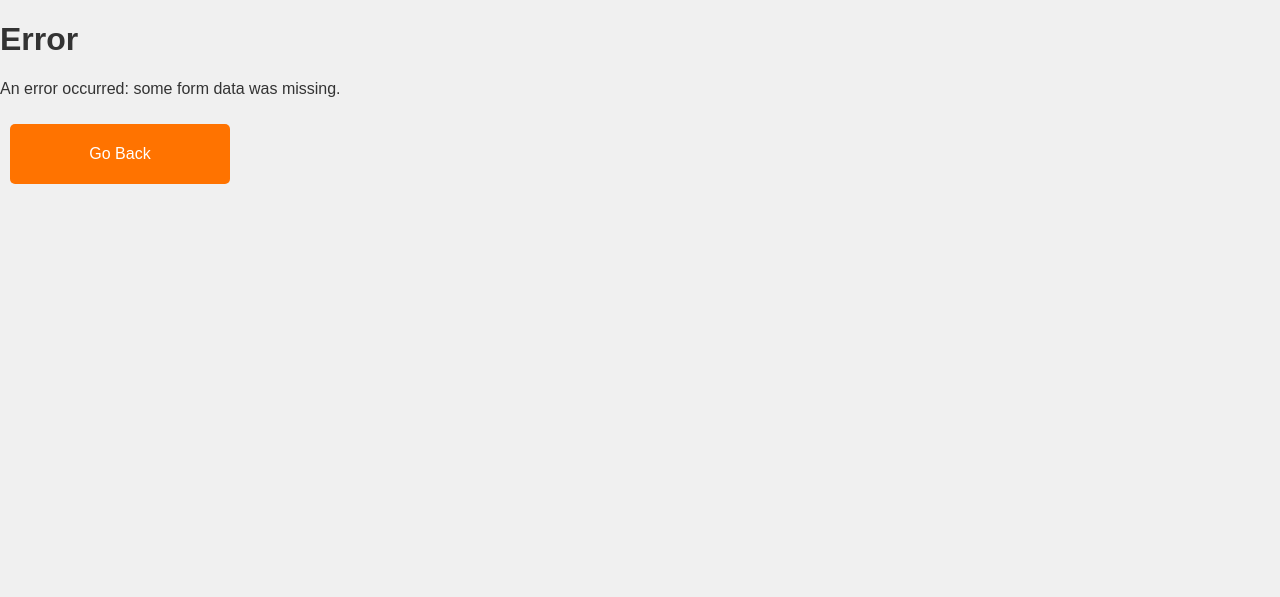
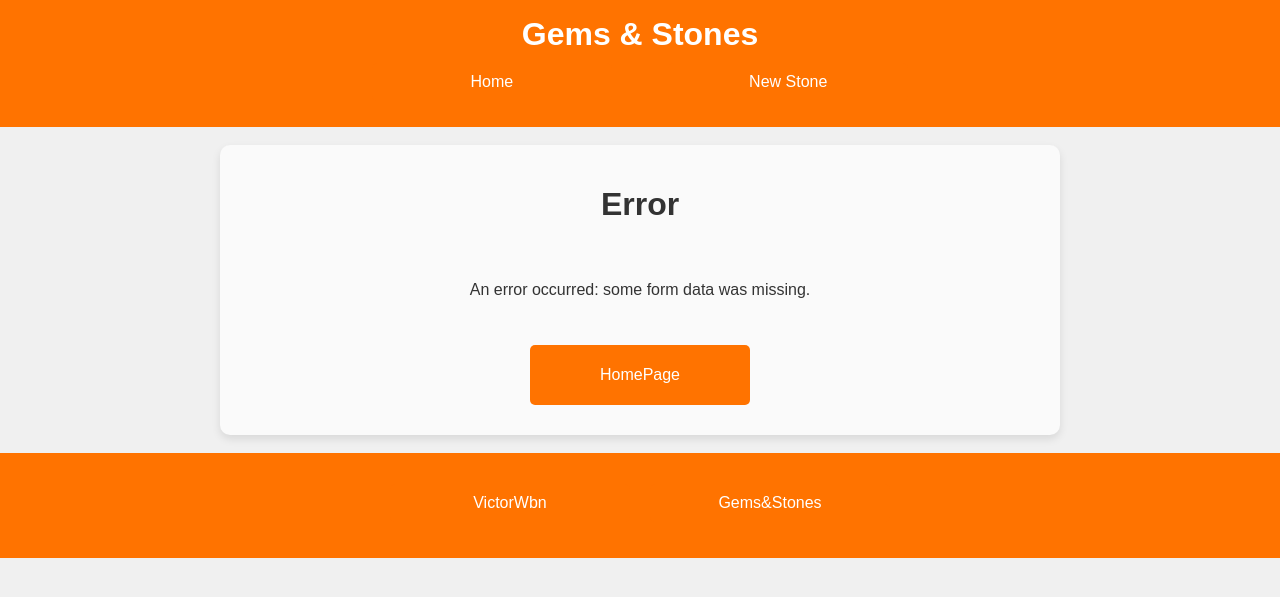
Before and after one commit to VictorWbn/Gems-Stones, a Flask app: page /error in a window 1280 px wide. Shown: the top 597 px of the page. Run offline with Flask 3, Linux system fonts and the light colour scheme.

Commit message:
update page/style

```diff
--- a/static/style/style.css
+++ b/static/style/style.css
@@ -234,3 +234,44 @@ a.button img {
 a:hover {
     background-color: hsl(27, 100%, 70%);
 }
+
+.error-page {
+    display: flex;
+    flex-direction: column;
+    align-items: center;
+    gap: 20px;
+    margin: 0 auto;
+    max-width: 800px;
+    padding: 20px;
+    background-color: #fafafa;
+    border-radius: 10px;
+    box-shadow: 0 4px 8px rgba(0, 0, 0, 0.1);
+}
+
+body::-webkit-scrollbar {
+  display: none;
+}
+
+.stone-listing {
+    display: flex;
+    flex-direction: column;
+    align-items: center;
+    gap: 20px;
+    margin: 0 auto;
+    max-width: 80%;
+    padding: 20px;
+    background-color: #fafafa;
+    border-radius: 10px;
+    box-shadow: 0 4px 8px rgba(0, 0, 0, 0.1);
+}
+
+footer {
+    background-color: #ff7300;
+    color: #fff;
+    text-align: center;
+    align-content: center;
+    margin-top: 0;
+    margin-bottom: -10px;
+    padding-bottom: 5px;
+    height: 100px;
+}
--- a/templates/base.html
+++ b/templates/base.html
@@ -20,5 +20,7 @@
     <div class="content">
         {% block content %}{% endblock %}
     </div>
+    <br>
+    {% include 'footer.html' %}
 </body>
 </html>
--- a/templates/error.html
+++ b/templates/error.html
@@ -1,16 +1,15 @@
-<!DOCTYPE html>
-<html lang="en">
-<head>
-    <meta charset="UTF-8">
-    <title>Error</title>
-    <link rel="stylesheet" href="{{ url_for('static', filename='style/style.css') }}">
-    <link rel="icon" href="{{ url_for('static', filename='images/Logo.png') }}">
-</head>
+{% extends 'base.html' %}
+
+{% block title %}Home{% endblock %}
+
+{% block content %}
+<br>
 <body>
     <div class="error-page">
         <h1>Error</h1>
         <p>{{ message }}</p>
-        <a href="{{ url_for('add_stone') }}" class="button">Go Back</a>
+        <a href="{{ url_for('index') }}" class="button">HomePage</a>
     </div>
 </body>
 </html>
+{% endblock %}
--- /dev/null
+++ b/templates/footer.html
@@ -0,0 +1,5 @@
+<footer>
+    <div class="footer-content">
+        <p><a href="https://github.com/VictorWbn">VictorWbn</a><a href="https://github.com/VictorWbn">Gems&Stones</a></p>
+    </div>
+</footer>
--- a/templates/index.html
+++ b/templates/index.html
@@ -15,6 +15,9 @@
             style="padding: 8px; width: 100%; margin-bottom: 20px; border-radius: 5px; border: 1px solid #ccc;"
         >
 
+        <div class="stone-listing">
+
+
         <ul id="stoneList">
             {% for stone in stones %}
                 <li>
@@ -25,6 +28,8 @@
                 </li>
             {% endfor %}
         </ul>
+
+        </div>
     </div>
     <script>
         function filterStones() {
```
